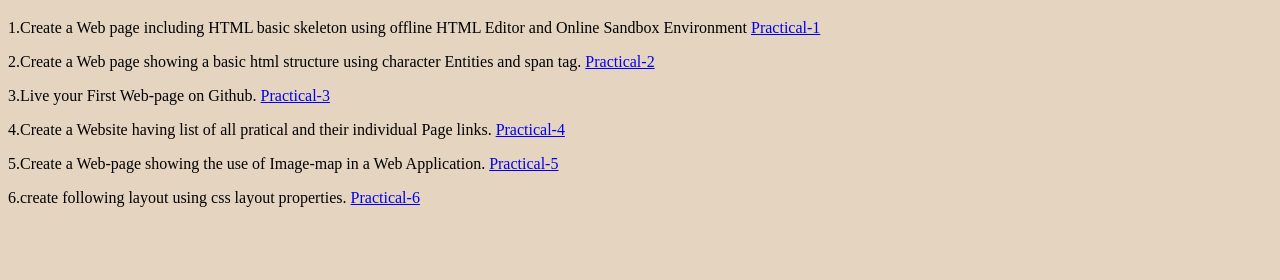
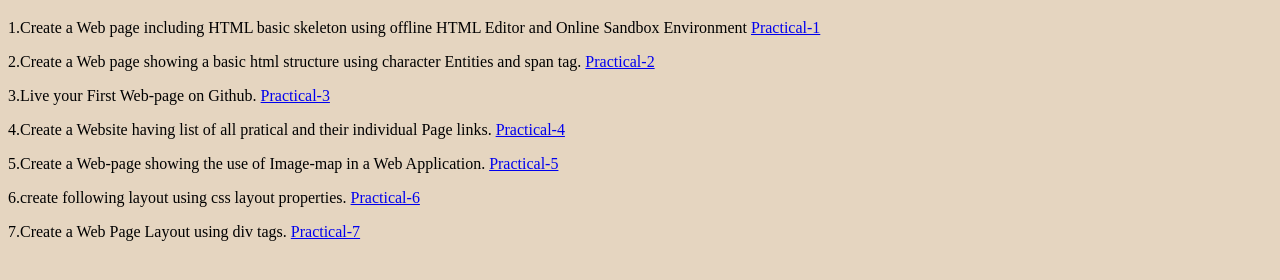
Before and after one commit to anujyadav13/Fullstack-1_2020, a plain HTML site: page index.html in a window 1280 px wide. Shown: the part 164-444 px from the top of the page. Drawn offline with Linux system fonts and the light colour scheme.

Commit message:
Update index.html

```diff
--- a/index.html
+++ b/index.html
@@ -45,5 +45,9 @@
       6.create following layout using css layout properties.
       <a href="./Practicals/Practical-6.html">Practical-6</a>
     </p>
+    <p>
+      7.Create a Web Page Layout using div tags.
+      <a href="./Practicals/Practical-7.html">Practical-7</a>
+    </p>
   </body>
 </html>
```
